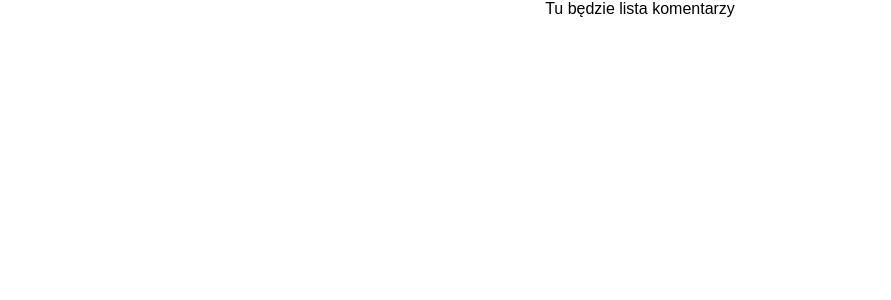
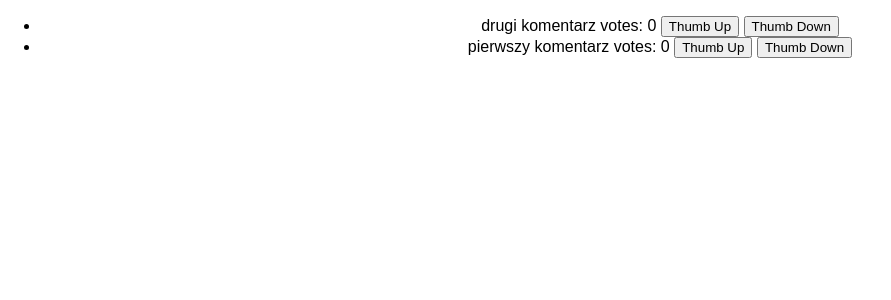
Before and after one commit to Aleksander1105/redux-demo, a React (Create React App) app: page / in a window 1280 px wide. Shown: the top 300 px of the page, without its empty margins (0-891 px from the left). Built offline with nearby package versions, Linux system fonts and the light colour scheme.

Commit message:
Zadanie_19_7-basic Done!

```diff
--- a/src/App.js
+++ b/src/App.js
@@ -1,10 +1,11 @@
 import React from 'react';
 import './App.css';
+import CommentsListContainer from './CommentsListContainer';
 
 const App = () => {
   return (
     <div className="App">
-      Tu będzie lista komentarzy
+      <CommentsListContainer />
     </div>
   );
 };
--- a/src/Comment.js
+++ b/src/Comment.js
@@ -1,5 +1,8 @@
 import React from 'react';
 
-const Comment = ({text, votes}) => <li>{text} <span>votes: {votes}</span></li>;
+const Comment = ({text, votes, id, thumbUpComment, thumbDownComment}) =>
+<li>
+	{text} <span>votes: {votes}</span> <button onClick={() => thumbUpComment(id)}>Thumb Up</button> <button onClick={() => thumbDownComment(id)}>Thumb Down</button>
+</li>;
 
 export default Comment;
--- /dev/null
+++ b/src/CommentContainer.js
@@ -0,0 +1,11 @@
+import {connect} from 'react-redux';
+import Comment from './Comment';
+import {thumbUpComment} from './actions.js';
+import {thumbDownComment} from './actions.js';
+
+const mapDispatchToProps = dispatch => ({
+	thumbUpComment: (id) => dispatch(thumbUpComment(id)),
+	thumbDownComment: (id) => dispatch(thumbDownComment(id))
+});
+
+export default connect(null, mapDispatchToProps)(Comment);
--- a/src/CommentsList.js
+++ b/src/CommentsList.js
@@ -1,6 +1,6 @@
 import React from 'react';
-import Comment from 'Comment';
+import Comment from './CommentContainer';
 
-const CommentList = ({comments}) => <ul>{comments.map(comment => <Comment key={comment.id} {...comment}/>)}</ul>;
+const CommentsList = ({comments}) => <ul>{comments.map(comment => <Comment key={comment.id} {...comment}/>)}</ul>;
 
 export default CommentsList;
--- a/src/CommentsListContainer.js
+++ b/src/CommentsListContainer.js
@@ -1,8 +1,9 @@
 import {connect} from 'react-redux';
 import CommentsList from './CommentsList';
+
 
 const mapStateToProps = state => ({
 	comments: state.comments
 });
 
-export default connect(mapStateToProps) (CommentsList);
+export default connect(mapStateToProps)(CommentsList);
--- a/src/actions.js
+++ b/src/actions.js
@@ -1,6 +1,8 @@
 import uuid from 'uuid';
 
 const ADD_COMMENT = 'ADD_COMMENT';
+const THUMB_UP_COMMENT = 'THUMB_UP_COMMENT';
+const THUMB_DOWN_COMMENT = 'THUMB_DOWN_COMMENT';
 
 function addComment(text) {
 	return {
@@ -10,5 +12,23 @@ function addComment(text) {
 	}
 }
 
+function thumbUpComment(commentId) {
+	return {
+		type: THUMB_UP_COMMENT,
+		id: commentId
+	}
+}
+
+function thumbDownComment(commentId) {
+	return {
+		type: THUMB_DOWN_COMMENT,
+		id: commentId
+	}
+}
+
 export  {ADD_COMMENT};
 export  {addComment};
+export  {THUMB_UP_COMMENT};
+export  {thumbUpComment};
+export  {THUMB_DOWN_COMMENT};
+export  {thumbDownComment};
--- a/src/comments.js
+++ b/src/comments.js
@@ -1,4 +1,6 @@
 import {ADD_COMMENT} from './actions.js';
+import {THUMB_UP_COMMENT} from './actions.js';
+import {THUMB_DOWN_COMMENT} from './actions.js';
 
 function comments(state = [], action) {
 	switch (action.type) {
@@ -8,7 +10,21 @@ function comments(state = [], action) {
 				text: action.text,
 				votes: 0
 			}
-		, ...state];
+			, ...state];
+		case THUMB_UP_COMMENT:
+			return state.map(comment => {
+				if (comment.id === action.id) {
+					return {...comment, votes: comment.votes +1}
+				}
+			return comment;
+			});
+		case THUMB_DOWN_COMMENT:
+			return state.map(comment => {
+				if (comment.id === action.id) {
+					return {...comment, votes: comment.votes -1}
+				}
+				return comment;
+			});
 		default:
 			return state;
 	}
--- a/src/index.js
+++ b/src/index.js
@@ -2,7 +2,7 @@ import React from 'react';
 import ReactDOM from 'react-dom';
 import './index.css';
 import App from './App';
-import reducer from './reducer'
+import reducer from './reducer';
 import { Provider } from 'react-redux';
 import { createStore } from 'redux';
 import { addComment } from './actions.js';
```
Also changed, not shown: 1 other file (tests, documents, lock files or other folders).
